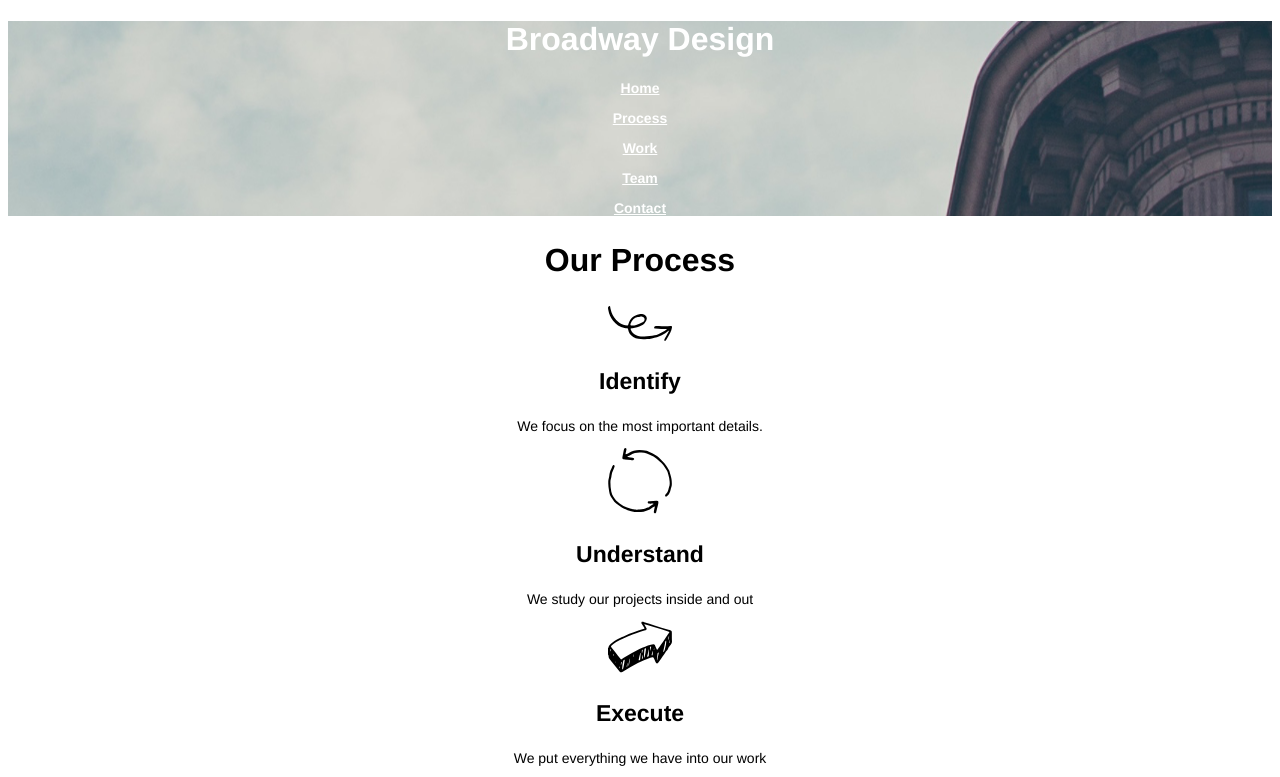
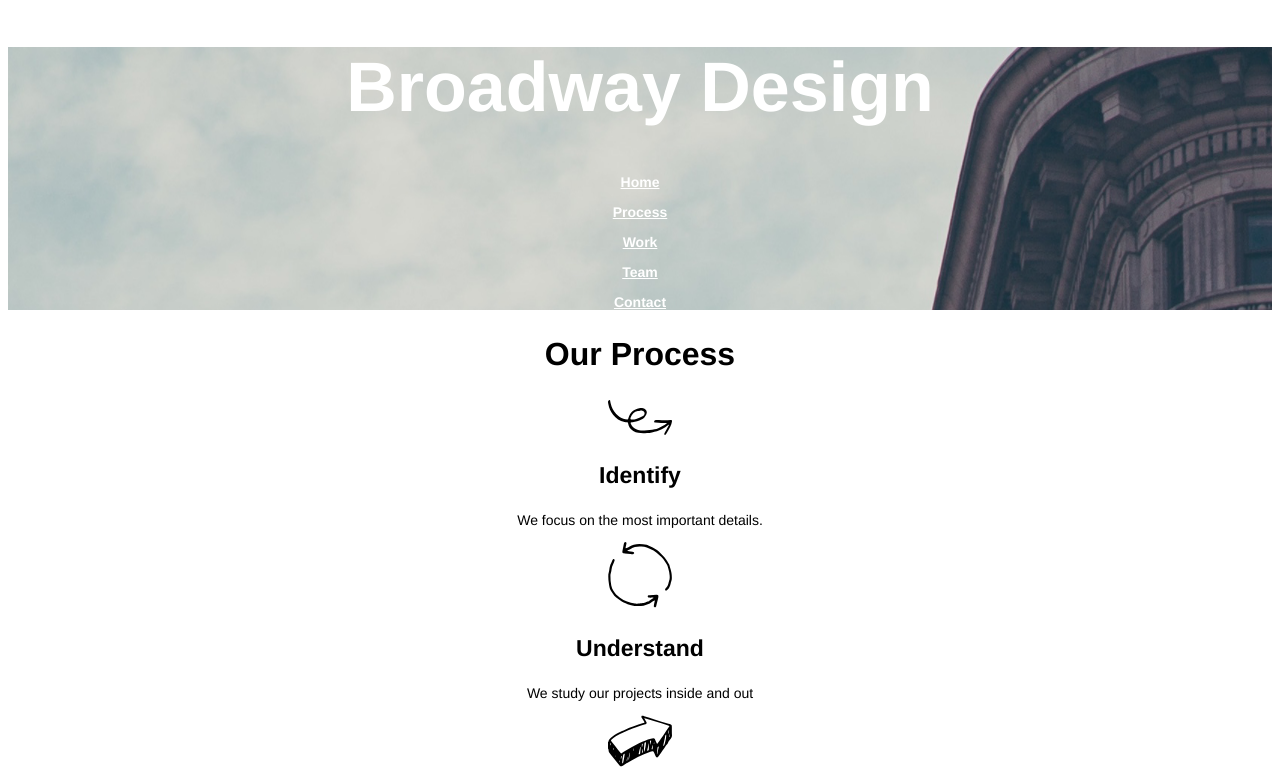
Before and after one commit to jdbarber/broadway, a plain HTML site: page index.html in a window 1280 px wide. Shown: the top 777 px of the page. Drawn offline with Linux system fonts and the light colour scheme.

Commit message:
Fix title font size

```diff
--- a/resources/css/style.css
+++ b/resources/css/style.css
@@ -16,6 +16,10 @@ a {
   color: white;
   font-weight: bold;
 }
+h1 {
+  font-size: 70px;
+  font-weight: bold;
+}
 h2 {
   font-size: 32px;
   font-weight: bold;
```
